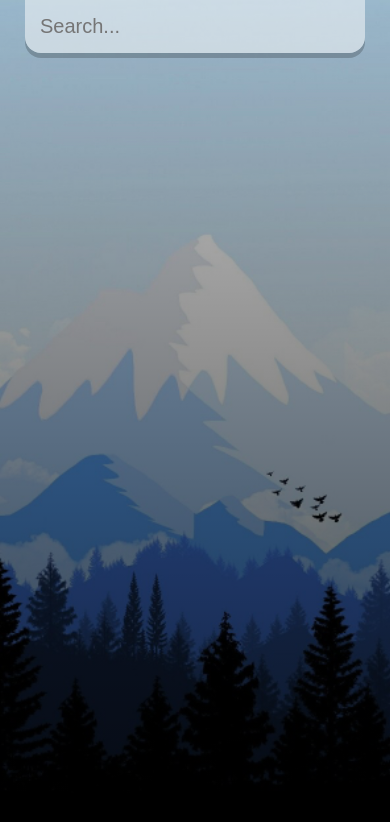
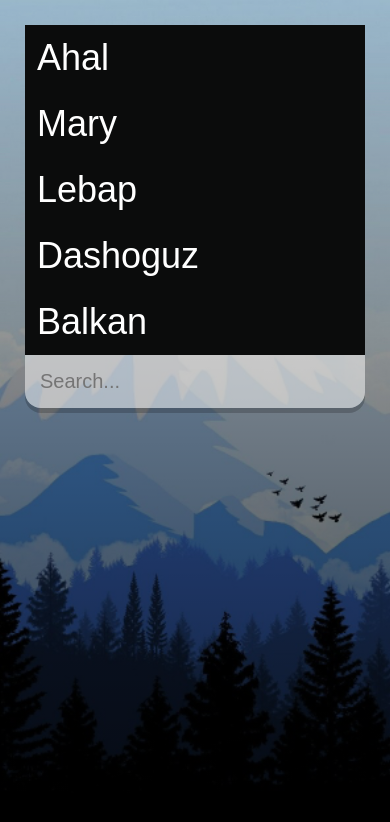
Before and after one commit to ajayip98/react-weather-webApp, a React (Create React App) app: page / in a window 390 px wide. Shown: the top 822 px of the page. Built offline with nearby package versions, Linux system fonts and the light colour scheme.

Commit message:
bug fixes

```diff
--- a/src/App.js
+++ b/src/App.js
@@ -63,6 +63,13 @@ function App() {
       }
     >
       <main>
+        <div class="navbar">
+          <a href="#">Ahal</a>
+          <a href="#">Mary</a>
+          <a href="#">Lebap</a>
+          <a href="#">Dashoguz</a>
+          <a href="#">Balkan</a>
+        </div>
         <div className="search-box">
           <input
             type="text"
--- a/src/index.css
+++ b/src/index.css
@@ -6,6 +6,41 @@
 
 body {
   font-family: "montseratt", sans-serif;
+}
+
+/* Style the navigation menu */
+.navbar {
+  width: 100%;
+  background-color: rgb(11, 12, 12);
+  overflow: auto;
+
+}
+
+/* Navigation links */
+.navbar a {
+  float: left;
+  padding: 12px ;
+  transition: all 0.3s ease;
+  color: white;
+  text-decoration: none;
+  font-size: 36px;
+  width: 20%; /* Four equal-width links. If you have two links, use 50%, and 33.33% for three links, etc.. */
+  text-align: center; /* If you want the text to be centered */
+}
+
+/* Add a background color on mouse-over */
+.navbar a:hover {
+  background-color: rgb(116, 98, 219);
+}
+
+/* Add responsiveness - on screens less than 500px, make the navigation links appear on top of each other, instead of next to each other */
+@media screen and (max-width: 500px) {
+  .navbar a {
+    float: none;
+    display: block;
+    width: 100%;
+    text-align: left; /* If you want the text to be left-aligned on small screens */
+  }
 }
 
 .app {
@@ -31,7 +66,7 @@ main {
 
 .search-box {
   width: 100%;
-  margin: 0 0 75px;
+  margin: 25px 0 75px;
 }
 
 .search-box .search-bar {
```
Also changed, not shown: public/index.html (+0 -9 lines), src/youtuuuube.js (added, +54 -0 lines).
